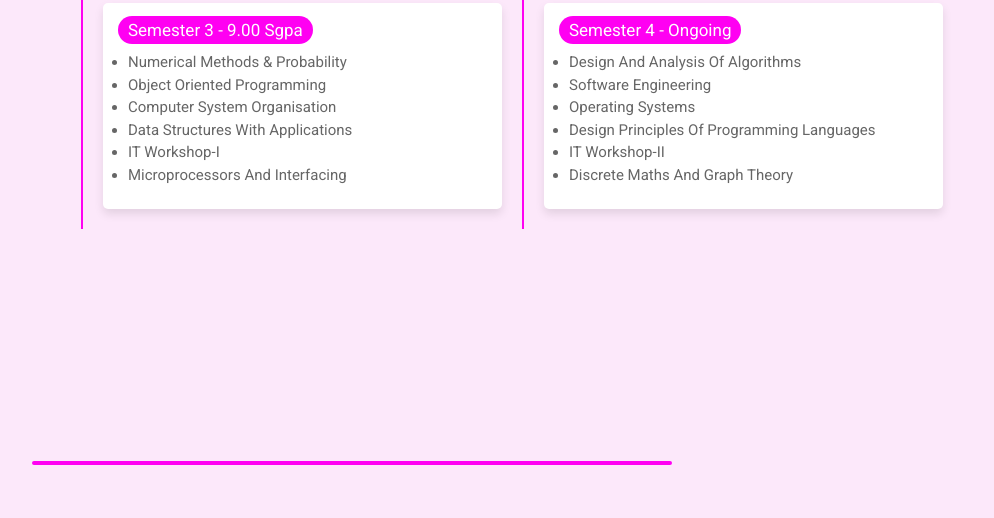
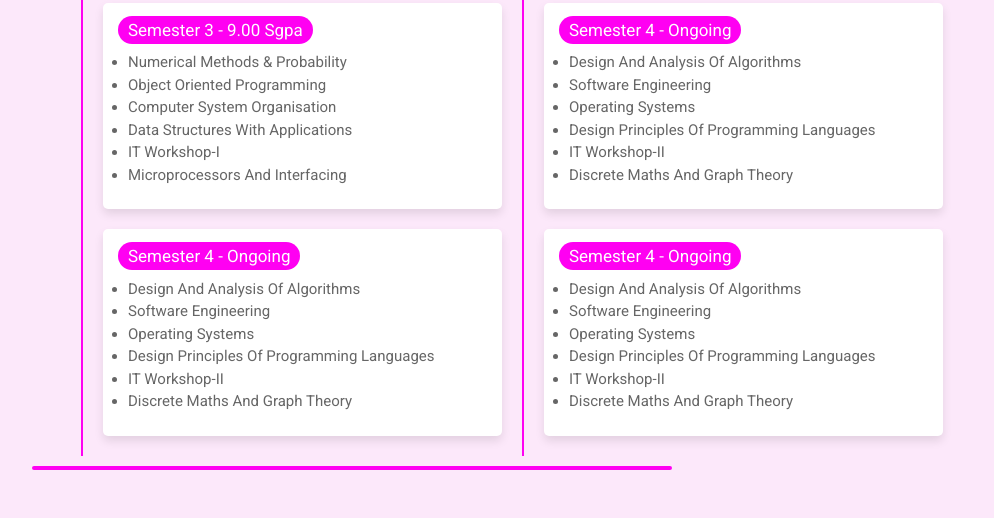
Before and after one commit to shubhasri-1234/My-Portfolio, a plain HTML site: page index.html in a window 1280 px wide. Shown: the part 1969-2487 px from the top of the page, without its empty margins (268-1262 px from the left). Drawn offline with nearby package versions, Linux system fonts and the light colour scheme.

Commit message:
updated html

```diff
--- a/index.html
+++ b/index.html
@@ -183,6 +183,38 @@
             </div>
         </div>
 
+        <div class="box">
+            <div class="content">
+                <span> Semester 4 - ongoing</span>
+                <p>
+                    <ul>
+                        <li>Design and Analysis of Algorithms</li>
+                        <li>Software Engineering</li>
+                        <li>Operating Systems</li>
+                        <li>Design Principles of Programming Languages</li>
+                        <li>IT Workshop-II</li>
+                        <li>Discrete Maths and Graph Theory</li>
+                    </ul>
+                <p>
+            </div>
+        </div>
+
+        <div class="box">
+            <div class="content">
+                <span> Semester 4 - ongoing</span>
+                <p>
+                    <ul>
+                        <li>Design and Analysis of Algorithms</li>
+                        <li>Software Engineering</li>
+                        <li>Operating Systems</li>
+                        <li>Design Principles of Programming Languages</li>
+                        <li>IT Workshop-II</li>
+                        <li>Discrete Maths and Graph Theory</li>
+                    </ul>
+                <p>
+            </div>
+        </div>
+
     </div>
 
 </section>
```
